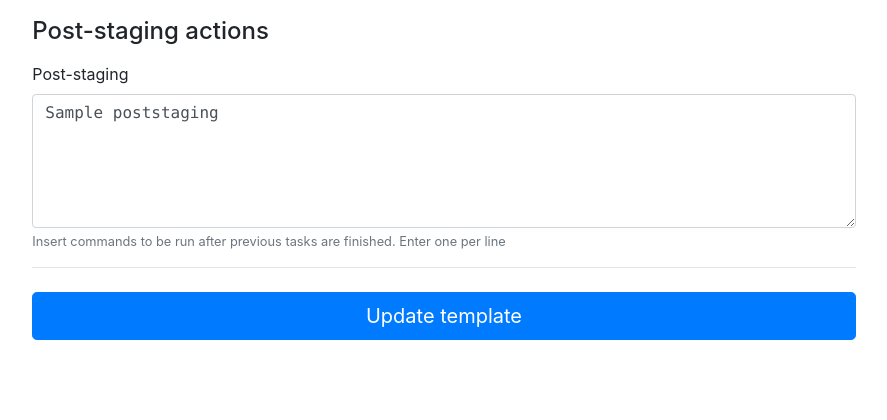
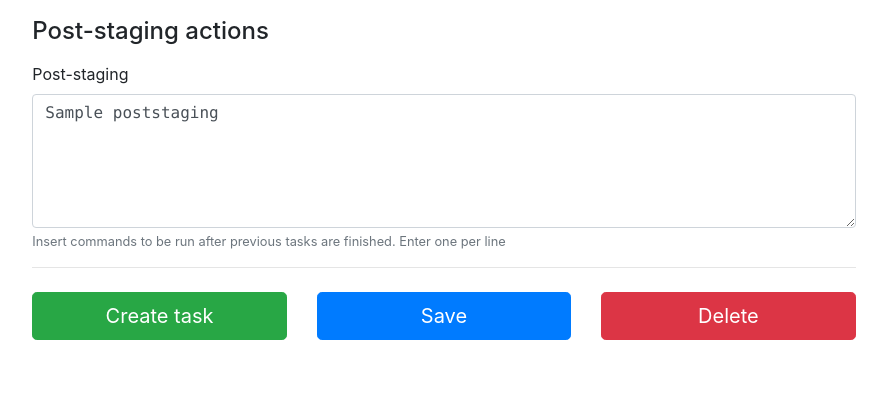
Before and after one commit to icovada/stageit, a Flask app: template stageit/web/templates/templates/detail.html in a window 1280 px wide. Shown: the part 928-1348 px from the top of the page, without its empty margins (196-1083 px from the left). Before the commit the page ends 1268 px from the top, so only its background shows below. Run offline with Flask 2, Linux system fonts and the light colour scheme; the template is opened without the code that fills it: most values are stand-ins (such as "Sample title", 1, 10 or a date in 2020); some libraries are stand-ins or nearby versions.

Commit message:
Add create task and delete buttons in template detail page

```diff
--- a/stageit/web/templates/templates/detail.html
+++ b/stageit/web/templates/templates/detail.html
@@ -86,8 +86,19 @@
         </div>
 
         <hr class="mb-4">
-        <button class="btn btn-primary btn-lg btn-block" type="submit">Update template</button>
-        <div id="submitalertspace" class="my-3"></div>
+        <div class="row">
+            <div class="col-md-4 mb-3">
+                <a id="btncreatetask" role="button" class="btn btn-primary btn-lg btn-block btn-success" href="/tasks/add?fktemplate={{pkid}}">Create task</a>
+            </div>
+            <div class="col-md-4 mb-3">
+                <button id="btnsave" class="btn btn-primary btn-lg btn-block" type="submit">Save</button>
+            </div>
+            <div class="col-md-4 mb-3">
+                <button id="btndelete" class="btn btn-primary btn-lg btn-block btn-danger" type="button">Delete</button>
+            </div>
+        </div>
+        <div id="submitalertspace" class="my-3">
+        </div>
     </form>
 </div>
 
@@ -134,11 +145,11 @@
         $('#templaterenderview').html("");
     })
 
-    $('#templateform').submit(function (event) {
+    $('#btnsave').on('click', function (event) {
         event.preventDefault();
         $.ajax({
             type: 'PUT',
-            url: $('#templateform').attr('action'),
+            url: "/api/templates/{{pkid}}",
             data: {
                 name: $('#name').val(),
                 description: $('#description').val(),
@@ -149,10 +160,7 @@
                 poststaging: $('#poststaging').val()
             }
         }).done(function (response) {
-            $('#submitalertspace').append('<div class="alert alert-success alert-dismissible fade show" role="alert">' +
-                'Update successful' +
-                '<button type="button" class="close" data-dismiss="alert" aria-label="Close">' +
-                '<span aria-hidden="true">&times;</span></button></div>')
+            window.location.href = "/templates";
         }).fail(function (response) {
             $('#submitalertspace').append('<div class="alert alert-danger alert-dismissible fade show" role="alert">' +
                 '<strong>Error</strong> ' + response.responseJSON.message +
@@ -161,5 +169,19 @@
         });
     });
 
+    $('#btndelete').on('click', function (event) {
+        var a = confirm("Confirm deletion");
+        if (a == true) {
+            $.ajax({
+                type: 'DELETE',
+                url: "/api/templates/{{pkid}}",
+            }).done(function (response) {
+                window.location.href = "/templates";
+            }).fail(function (response) {
+                alert(response.responseJSON.message)
+            })
+        }
+    });
+
 </script>
 {% endblock %}
```
